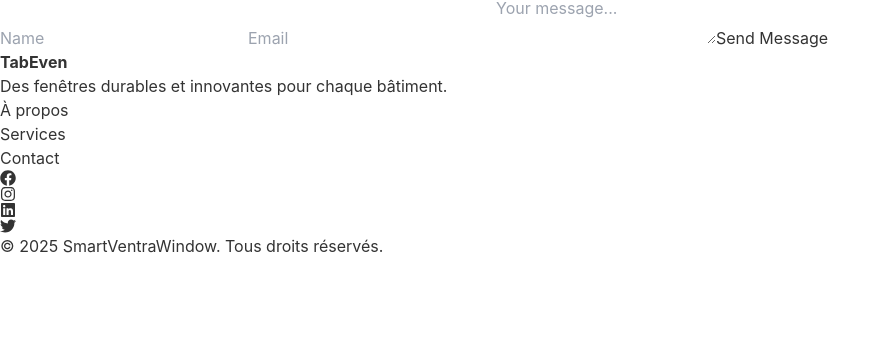
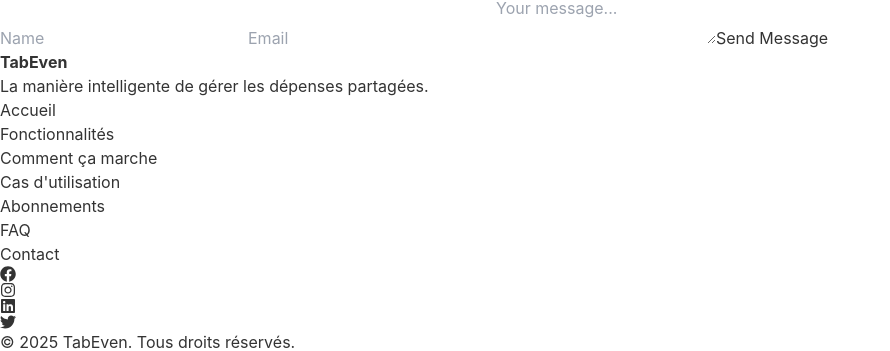
Before and after one commit to s131576/Business-development, a Next.js app in the folder smartventrawindow/: page /contact in a window 1280 px wide. Shown: the part 9115-9466 px from the top of the page, without its empty margins (0-890 px from the left). Before the commit the page ends 9373 px from the top, so only its background shows below. Built offline with nearby package versions, Linux system fonts and the light colour scheme.

Commit message:
changing footer

```diff
--- a/smartventrawindow/src/app/[lang]/components/UI/Footer.tsx
+++ b/smartventrawindow/src/app/[lang]/components/UI/Footer.tsx
@@ -23,33 +23,39 @@
   if (!translation) return null;
 
   return (
-    <footer className="bg-gradient-to-r from-[#0D1B2A] via-[#010815] to-[#122131] shadow-lg  text-white relative overflow-hidden py-10">
-      <div className="max-w-7xl mx-auto px-8 flex flex-col md:flex-row justify-around items-center">
+    <footer className="bg-gradient-to-r from-[#0D1B2A] via-[#010815] to-[#122131] shadow-lg text-white py-10">
+      <div className="max-w-7xl mx-auto px-6 flex flex-col md:flex-row md:justify-between md:items-start gap-10 md:gap-0">
 
-        {/* Logo & Bedrijfsinfo */}
-        <div className="mb-6 md:mb-0 text-center md:text-left">
+        {/* Logo & Info */}
+        <div className="text-center md:text-left">
           <Link href={`/${currentLang}`}>
             <motion.h1
               whileHover={{ scale: 1.05 }}
-              className="text-xl sm:text-2xl md:text-3xl font-extrabold text-white cursor-pointer"
+              className="text-2xl font-extrabold text-white cursor-pointer"
             >
               Tab<span className="text-yellow-400">Even</span>
             </motion.h1>
           </Link>
-          <p className="mt-2 text-gray-400">{translation.footer.tagline}</p>
+          <p className="mt-2 text-gray-400 text-sm sm:text-base">
+            {translation.footer.tagline}
+          </p>
         </div>
 
         {/* Navigatie */}
-        <nav className="mb-6 md:mb-0">
-          <ul className="flex flex-wrap justify-center md:justify-start space-x-9 text-sm">
-            <li><Link href={`/${currentLang}/about`} className="hover:text-yellow-400">{translation.footer.about}</Link></li>
-            <li><Link href={`/${currentLang}/service`} className="hover:text-yellow-400">{translation.footer.services}</Link></li>
-            <li><Link href={`/${currentLang}/contact`} className="hover:text-yellow-400">{translation.footer.contact}</Link></li>
+        <nav className="text-center md:text-left">
+          <ul className="flex flex-wrap justify-center md:flex-col gap-3 text-sm sm:text-base">
+            <li><a href="#home" className="hover:text-yellow-400">{translation.footer.home}</a></li>
+            <li><a href="#features" className="hover:text-yellow-400">{translation.footer.features}</a></li>
+            <li><a href="#how" className="hover:text-yellow-400">{translation.footer.how}</a></li>
+            <li><a href="#usecases" className="hover:text-yellow-400">{translation.footer.usecases}</a></li>
+            <li><a href="#pricing" className="hover:text-yellow-400">{translation.footer.pricing}</a></li>
+            <li><a href="#faq" className="hover:text-yellow-400">{translation.footer.faq}</a></li>
+            <li><a href="#contact" className="hover:text-yellow-400">{translation.footer.contact}</a></li>
           </ul>
         </nav>
 
-        {/* Social Media */}
-        <div className="flex space-x-4 text-xl">
+        {/* Socials */}
+        <div className="flex justify-center md:justify-end items-center gap-4 text-xl">
           <Link href="https://facebook.com" className="hover:text-yellow-400"><FaFacebook /></Link>
           <Link href="https://instagram.com" className="hover:text-yellow-400"><FaInstagram /></Link>
           <Link href="https://linkedin.com" className="hover:text-yellow-400"><FaLinkedin /></Link>
@@ -59,9 +65,10 @@
 
       {/* Copyright */}
       <div className="mt-6 text-center text-gray-500 text-sm border-t border-gray-700 pt-4">
-        &copy; {new Date().getFullYear()} SmartVentraWindow. {translation.footer.rights}
+        &copy; {new Date().getFullYear()} TabEven. {translation.footer.rights}
       </div>
     </footer>
+
   );
 };
 
--- a/smartventrawindow/src/app/dictionaries/locals/en/en.json
+++ b/smartventrawindow/src/app/dictionaries/locals/en/en.json
@@ -171,9 +171,18 @@
     }
   },
   "footer": {
-    "tagline": "Sustainable & innovative windows for every building.",
-    "about": "About Us",
-    "services": "Services",
+    "tagline": "The smart way to manage shared expenses.",
+    "home": "Home",
+    "product": "Product",
+    "features": "Features",
+    "how": "How it works",
+    "usecases": "Use Cases",
+    "showcase": "Showcase",
+    "pricing": "Subscriptions",
+    "start": "Get Started",
+    "download": "Download",
+    "faq": "FAQ",
+    "launch": "Launch",
     "contact": "Contact",
     "rights": "All rights reserved."
   },
--- a/smartventrawindow/src/app/dictionaries/locals/fr/fr.json
+++ b/smartventrawindow/src/app/dictionaries/locals/fr/fr.json
@@ -171,9 +171,18 @@
     }
   },
   "footer": {
-    "tagline": "Des fenêtres durables et innovantes pour chaque bâtiment.",
-    "about": "À propos",
-    "services": "Services",
+    "tagline": "La manière intelligente de gérer les dépenses partagées.",
+    "home": "Accueil",
+    "product": "Produit",
+    "features": "Fonctionnalités",
+    "how": "Comment ça marche",
+    "usecases": "Cas d'utilisation",
+    "showcase": "Vitrine",
+    "pricing": "Abonnements",
+    "start": "Commencer",
+    "download": "Télécharger",
+    "faq": "FAQ",
+    "launch": "Lancement",
     "contact": "Contact",
     "rights": "Tous droits réservés."
   },
--- a/smartventrawindow/src/app/dictionaries/locals/nl/nl.json
+++ b/smartventrawindow/src/app/dictionaries/locals/nl/nl.json
@@ -171,9 +171,18 @@
     }
   },
   "footer": {
-    "tagline": "Duurzame & innovatieve ramen voor elk gebouw.",
-    "about": "Over Ons",
-    "services": "Diensten",
+    "tagline": "De slimme manier om gezamenlijke uitgaven te beheren.",
+    "home": "Home",
+    "product": "Product",
+    "features": "Functies",
+    "how": "Hoe werkt het",
+    "usecases": "Toepassingen",
+    "showcase": "Showcase",
+    "pricing": "Abonnementen",
+    "start": "Starten",
+    "download": "Download",
+    "faq": "FAQ",
+    "launch": "Lancering",
     "contact": "Contact",
     "rights": "Alle rechten voorbehouden."
   },
```
